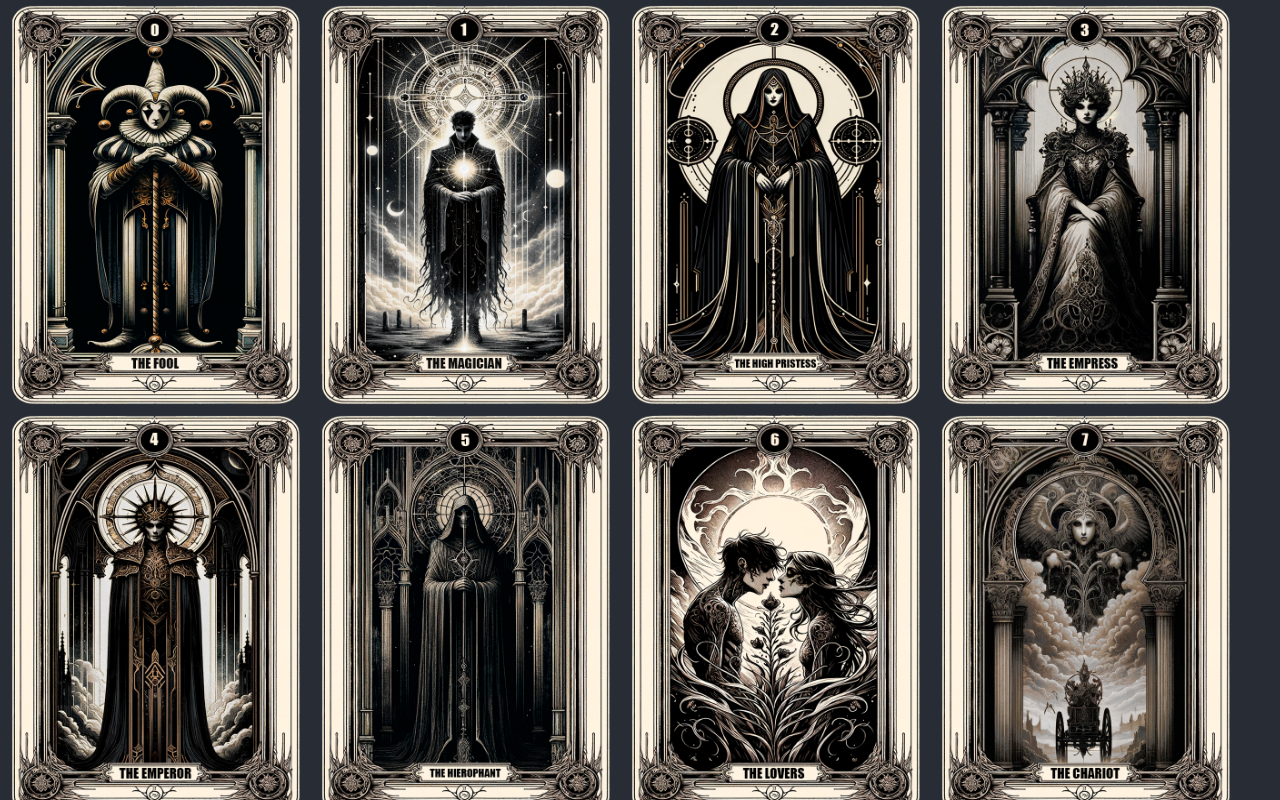
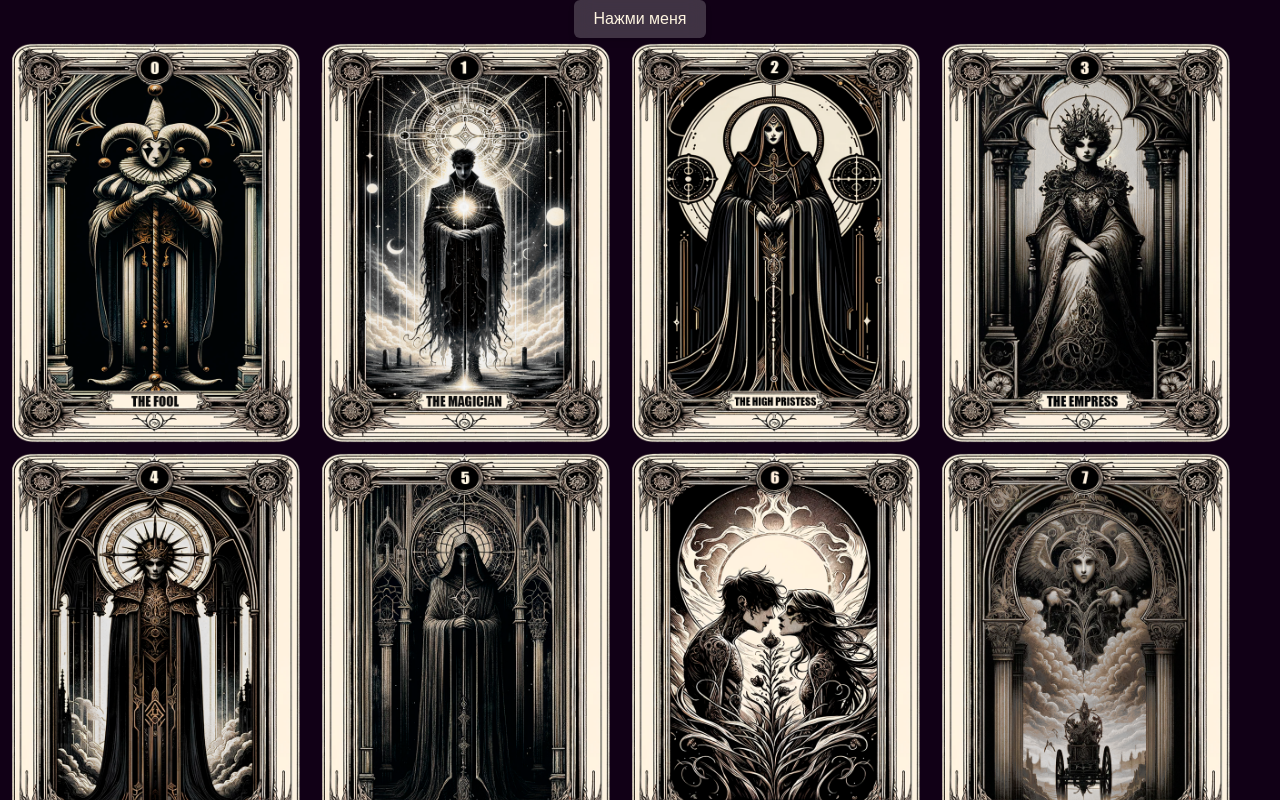
Before and after one commit to AntonZinch3nko/taro-demo.github.io, a React (Create React App) app: page / in a window 1280 px wide. Shown: the top 800 px of the page. Built offline with nearby package versions, Linux system fonts and the light colour scheme.

Commit message:
[mster] upd

```diff
--- a/src/App.css
+++ b/src/App.css
@@ -1,3 +1,7 @@
+* {
+  color: #FEF4E0;
+}
+
 .App {
   text-align: center;
 }
@@ -14,7 +18,7 @@
 }
 
 .App-header {
-  background-color: #282c34;
+  background-color: #110016;
   min-height: 100vh;
   display: flex;
   flex-direction: column;
--- a/src/App.tsx
+++ b/src/App.tsx
@@ -1,4 +1,5 @@
 import './App.css';
+import GlassButton from './components/Buttons/GlassButton/GlassButton';
 import ImageGrid from './components/ImageSlider/ImageGrid';
 
 function getImageUrl(imageName: string) {
@@ -30,9 +31,14 @@ function App() {
         getImageUrl('Tower'),
     ];
 
+    const handleClick = () => {
+        console.log('Кнопка нажата');
+    };
+
     return (
         <div className='App'>
             <header className='App-header'>
+                <GlassButton text='Нажми меня' onClick={handleClick} />
                 <ImageGrid images={images} />
             </header>
         </div>
--- /dev/null
+++ b/src/components/Buttons/GlassButton/GlassButton.css
@@ -0,0 +1,41 @@
+/* GlassButton.css */
+.glass-button {
+    background: rgba(255, 255, 255, 0.2);
+    border: none;
+    border-radius: 6px;
+    padding: 10px 20px;
+    font-size: 16px;
+    cursor: pointer;
+    backdrop-filter: blur(10px);
+    box-shadow: 0 4px 6px rgba(0, 0, 0, 0.1);
+    transition: transform 0.3s ease, box-shadow 0.3s ease;
+    position: relative;
+    overflow: hidden;
+  }
+
+  .glass-button:hover {
+    box-shadow: 0 6px 8px rgba(0, 0, 0, 0.15);
+    transform: translateY(-2px);
+  }
+
+  .glass-button:active {
+    box-shadow: 0 2px 4px rgba(0, 0, 0, 0.1);
+    transform: translateY(1px);
+  }
+
+
+  .glass-button::after {
+    content: '';
+    position: absolute;
+    left: -150%; /* Начальное положение блика */
+    top: 0;
+    width: 100%;
+    height: 100%;
+    background: linear-gradient(to right, transparent, rgba(254, 244, 224, 0.0), transparent);
+    transition: left 0.3s ease; /* Ускоряем анимацию */
+  }
+
+  .glass-button.clicked::after {
+    background: linear-gradient(to right, transparent, rgba(254, 244, 224, 0.8), transparent);
+    left: 100%; /* Конечное положение блика */
+  }
--- /dev/null
+++ b/src/components/Buttons/GlassButton/GlassButton.tsx
@@ -0,0 +1,33 @@
+import React, { useState } from 'react';
+import './GlassButton.css';
+
+interface GlassButtonProps {
+  text: string;
+  onClick: () => void;
+}
+
+const GlassButton: React.FC<GlassButtonProps> = ({ text, onClick }) => {
+  const [isHovered, setIsHovered] = useState(false);
+  const [isClicked, setIsClicked] = useState(false);
+
+  const handleMouseEnter = () => setIsHovered(true);
+  const handleMouseLeave = () => setIsHovered(false);
+  const handleClick = () => {
+    setIsClicked(true);
+    onClick();
+    setTimeout(() => setIsClicked(false), 300);
+  };
+
+  return (
+    <button
+      className={`glass-button ${isHovered ? 'hovered' : ''} ${isClicked ? 'clicked' : ''}`}
+      onMouseEnter={handleMouseEnter}
+      onMouseLeave={handleMouseLeave}
+      onClick={handleClick}
+    >
+      {text}
+    </button>
+  );
+};
+
+export default GlassButton;
```
Also changed, not shown: 1 other file (tests, documents, lock files or other folders).
